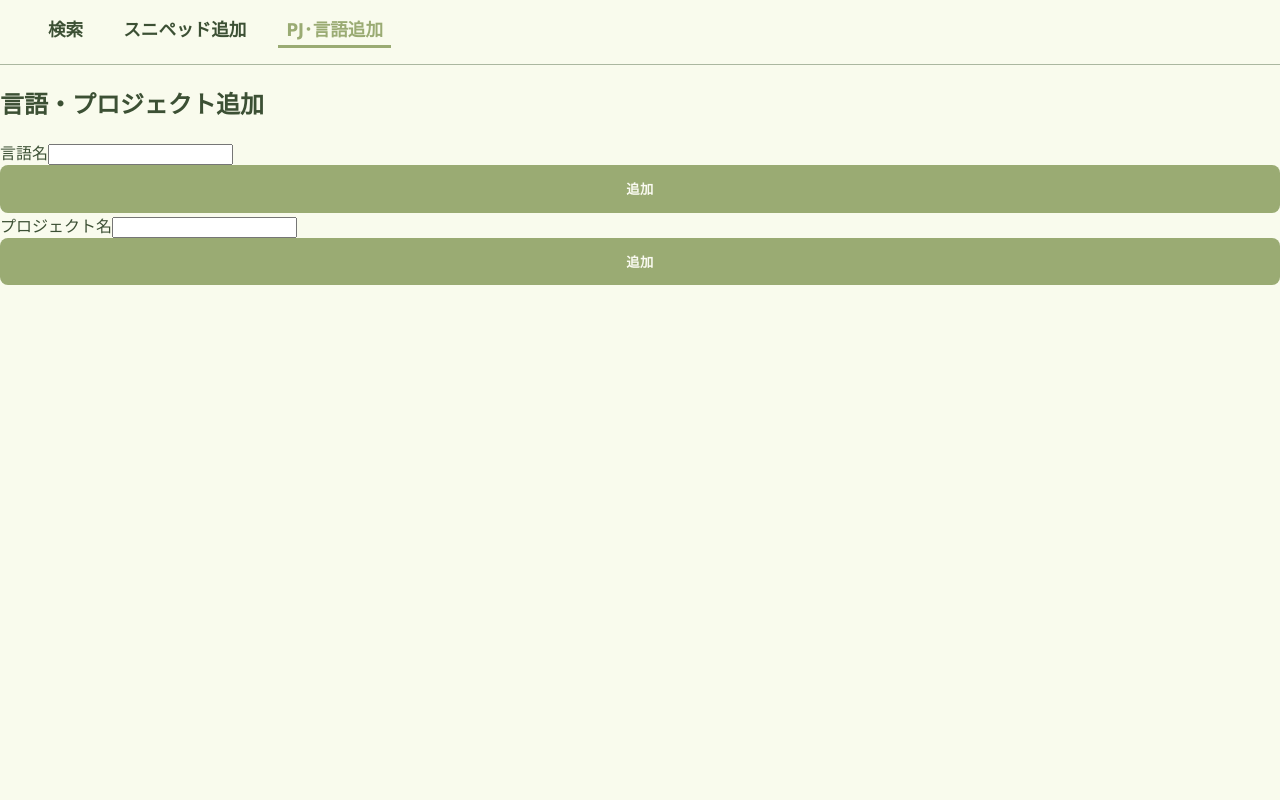
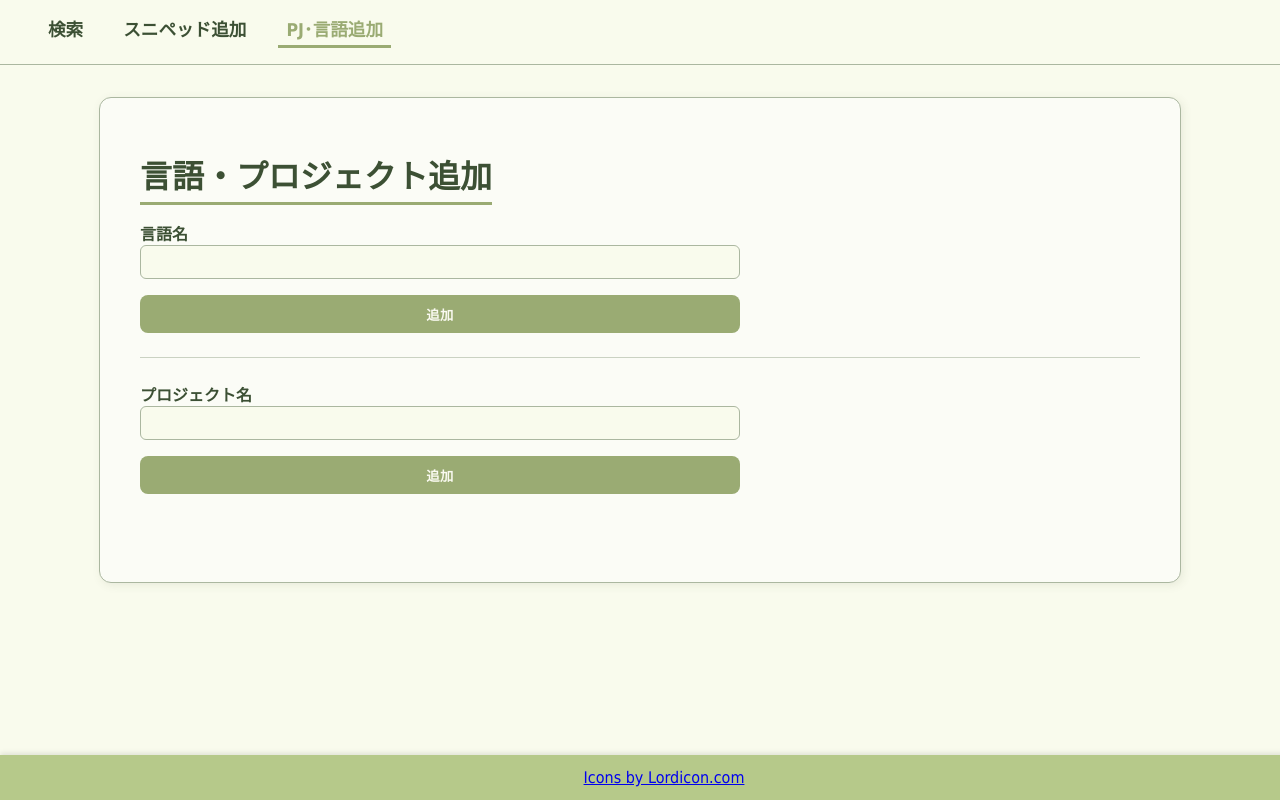
Before and after one commit to SadaieNaoya/snippets, a Vue app in the folder snippets/: page /addpjlanguages in a window 1280 px wide. Built offline with nearby package versions, Linux system fonts and the light colour scheme.

Commit message:
CSS全て　仮完成

```diff
--- a/snippets/src/assets/common.css
+++ b/snippets/src/assets/common.css
@@ -29,6 +29,8 @@ body {
     border: 1px solid var(--color-border);
     background-color: #fbfcf6;
     box-shadow: 2px 2px 10px rgba(80, 90, 60, 0.1);
+    padding-bottom: 4rem;/* フッターの高さ分確保 */
+
 }
 
 /* ボタン共通 */
@@ -60,6 +62,7 @@ button:hover {
     margin-bottom: 0.4rem;
     display: inline-block;
 }
+
 /*フッダー共通*/
 .footer {
     position: fixed;
@@ -67,9 +70,29 @@ button:hover {
     left: 0;
     width: 100%;
     background-color: var(--color-primary-sub);
-  color: white; /* 見やすくする場合 */
+    color: white;
+    /* 見やすくする場合 */
     padding: 0.8rem 1.5rem;
     text-align: center;
-  box-shadow: 0 -2px 5px rgba(0,0,0,0.1); /* 軽い影で浮き上がり */
-  z-index: 1000; /* 他の要素より前面に */
+    box-shadow: 0 -2px 5px rgba(0, 0, 0, 0.1);
+    /* 軽い影で浮き上がり */
+    z-index: 1000;
+    /* 他の要素より前面に */
 }
+
+/*ページタイトル*/
+.page-title {
+    margin-bottom: 1rem;
+    padding-bottom: 0.3rem;
+    border-bottom: 3px solid var(--color-primary);
+    width: fit-content;
+    /* 線の長さをテキスト幅に */
+}
+
+/*ローディング関係*/
+.loading {
+    display: flex;
+    justify-content: center;
+    align-items: center;
+    padding: 1rem;
+}
--- a/snippets/src/components/languages/AddLanguageForm.vue
+++ b/snippets/src/components/languages/AddLanguageForm.vue
@@ -1,6 +1,9 @@
 <template>
-  <form @submit.prevent="submit">
-    <label>言語名<input v-model="languageName" required maxlength="50" /></label>
+  <form class="add-form" @submit.prevent="submit">
+    <label>
+      言語名
+      <input v-model="languageName" required maxlength="50" />
+    </label>
     <button type="submit">追加</button>
   </form>
 </template>
@@ -20,3 +23,46 @@ export default {
   }
 };
 </script>
+
+<style scoped>
+.add-form {
+  margin-bottom: 1.5rem;
+  max-width: 600px;
+}
+
+.add-form label {
+  display: flex;
+  flex-direction: column;
+  font-weight: bold;
+  color: var(--color-text);
+  margin-bottom: 0.5rem;
+}
+
+.add-form input {
+  width: 100%;
+  padding: 0.4rem 0.75rem;
+  border: 1px solid var(--color-border);
+  border-radius: 6px;
+  background-color: var(--color-bg);
+  color: var(--color-text);
+  font-size: 1rem;
+  font-family: inherit;
+  box-sizing: border-box;
+}
+
+.add-form button {
+  margin-top: 0.5rem;
+  background-color: var(--color-primary);
+  color: #fafaf1;
+  font-weight: 600;
+  padding: 0.6rem 1.5rem;
+  border: none;
+  border-radius: 8px;
+  cursor: pointer;
+  transition: background-color 0.3s ease;
+}
+
+.add-form button:hover {
+  background-color: var(--color-primary-hover);
+}
+</style>
--- a/snippets/src/components/projects/AddProjectForm.vue
+++ b/snippets/src/components/projects/AddProjectForm.vue
@@ -1,6 +1,9 @@
 <template>
-  <form @submit.prevent="submit">
-    <label>プロジェクト名<input v-model="projectName" required maxlength="50" /></label>
+  <form class="add-form" @submit.prevent="submit">
+    <label>
+      プロジェクト名
+      <input v-model="projectName" required maxlength="50" />
+    </label>
     <button type="submit">追加</button>
   </form>
 </template>
@@ -9,14 +12,57 @@
 export default {
   data() {
     return {
-      projectName: '',  // ← ここで初期化してください
+      projectName: ''
     };
   },
   methods: {
     submit() {
-      this.$emit('add-project', this.projectName);
-      this.projectName = '';  // 送信後リセット
+      this.$emit('add-language', this.projectName);
+      this.projectName = '';
     }
   }
 };
 </script>
+
+<style scoped>
+.add-form {
+  margin-bottom: 1.5rem;
+  max-width: 600px;
+}
+
+.add-form label {
+  display: flex;
+  flex-direction: column;
+  font-weight: bold;
+  color: var(--color-text);
+  margin-bottom: 0.5rem;
+}
+
+.add-form input {
+  width: 100%;
+  padding: 0.4rem 0.75rem;
+  border: 1px solid var(--color-border);
+  border-radius: 6px;
+  background-color: var(--color-bg);
+  color: var(--color-text);
+  font-size: 1rem;
+  font-family: inherit;
+  box-sizing: border-box;
+}
+
+.add-form button {
+  margin-top: 0.5rem;
+  background-color: var(--color-primary);
+  color: #fafaf1;
+  font-weight: 600;
+  padding: 0.6rem 1.5rem;
+  border: none;
+  border-radius: 8px;
+  cursor: pointer;
+  transition: background-color 0.3s ease;
+}
+
+.add-form button:hover {
+  background-color: var(--color-primary-hover);
+}
+</style>
--- a/snippets/src/components/snippets/AddSnippetForm.vue
+++ b/snippets/src/components/snippets/AddSnippetForm.vue
@@ -1,51 +1,54 @@
 <template>
-  <form @submit.prevent="handleSubmit">
-    <div>
+    <form class="add-snippet-form" @submit.prevent="handleSubmit">
+        <div class="form-group">
             <label>タイトル（必須）</label>
             <input type="text" v-model="form.title" required maxlength="100" />
         </div>
 
-    <div>
+        <div class="form-group">
+            <label>概要</label>
+            <input type="text" v-model="form.description" />
+        </div>
+
+
+        <div class="form-group">
             <label>言語</label>
             <select v-model="form.language_id">
-        <option value="">選択してください</option>
+                <option value="">未選択</option>
                 <option v-for="lang in languages" :key="lang.language_id" :value="lang.language_id">
                     {{ lang.language_name }}
                 </option>
             </select>
         </div>
 
-    <div>
+        <div class="form-group">
             <label>プロジェクト</label>
             <select v-model="form.project_id">
-        <option value="">選択してください</option>
+                <option value="">未選択</option>
                 <option v-for="proj in projects" :key="proj.project_id" :value="proj.project_id">
                     {{ proj.project_name }}
                 </option>
             </select>
         </div>
 
-    <div>
-      <label>コード</label>
-      <textarea v-model="form.code" rows="6"></textarea>
-    </div>
-
-    <div>
-      <label>概要</label>
-      <input type="text" v-model="form.description" />
-    </div>
-
-    <div>
+        <div class="form-group">
             <label>タグ</label>
             <input type="text" v-model="form.tags" />
         </div>
 
-    <div>
+        <div class="form-group">
             <label>メモ</label>
             <input type="text" v-model="form.memo" />
         </div>
+        <div class="form-group full-width">
+            <label>コード</label>
+            <textarea v-model="form.code" rows="4"></textarea>
+        </div>
 
-    <button type="submit">追加</button>
+        <div class="form-group full-width">
+            <button type="submit" class="add-button">追加</button>
+        </div>
+
     </form>
 </template>
 
@@ -54,7 +57,7 @@ export default {
     name: 'AddSnippetForm',
     props: {
         languages: Array,
-    projects: Array
+        projects: Array,
     },
     data() {
         return {
@@ -65,14 +68,13 @@ export default {
                 code: '',
                 description: '',
                 tags: '',
-        memo: ''
-      }
+                memo: '',
+            },
         };
     },
     methods: {
         handleSubmit() {
             this.$emit('add-snippet', { ...this.form });
-      // フォームをリセットも可能
             this.form = {
                 title: '',
                 language_id: '',
@@ -80,9 +82,71 @@ export default {
                 code: '',
                 description: '',
                 tags: '',
-        memo: ''
+                memo: '',
             };
-    }
-  }
+        },
+    },
 };
 </script>
+
+<style scoped>
+.add-snippet-form {
+    display: grid;
+    grid-template-columns: 1fr 1fr;
+    /* 2列に分割 */
+    gap: 1rem 2rem;
+    /* 行と列の間隔 */
+    margin-top: 1rem;
+    max-width: 1000px;
+}
+
+/* 1列にしたい項目は span させる */
+.form-group.full-width {
+    grid-column: 1 / -1;
+    /* 両列にまたがる */
+}
+
+.form-group {
+    display: flex;
+    flex-direction: column;
+    gap: 0.25rem;
+    color: var(--color-text);
+    font-weight: bold;
+}
+
+.form-group input,
+.form-group select,
+.form-group textarea {
+    width: 100%;
+    padding: 0.4rem 0.75rem;
+    border: 1px solid var(--color-border);
+    border-radius: 6px;
+    background-color: var(--color-bg);
+    color: var(--color-text);
+    font-size: 1rem;
+    font-family: inherit;
+    box-sizing: border-box;
+    resize: vertical;
+}
+
+.form-group textarea {
+    height: 60px;
+}
+
+.add-button {
+    align-self: flex-start;
+    margin-top: 1.2rem;
+    padding: 0.8rem 2rem;
+    background-color: var(--color-primary);
+    color: #fafaf1;
+    font-weight: 600;
+    border: none;
+    border-radius: 8px;
+    cursor: pointer;
+    transition: background-color 0.3s ease;
+}
+
+.add-button:hover {
+    background-color: var(--color-primary-hover);
+}
+</style>
--- a/snippets/src/views/AddPjLanguages.vue
+++ b/snippets/src/views/AddPjLanguages.vue
@@ -1,8 +1,15 @@
 <template>
   <div>
-    <h2>言語・プロジェクト追加</h2>
-    <AddLanguageForm @add-language="handleAddLanguage" />
-    <AddProjectForm @add-project="handleAddProject" />
+    <div class="container">
+
+      <h1 class="page-title">言語・プロジェクト追加</h1>
+      <AddLanguageForm @add-language="handleAddLanguage" />
+      <hr class="divider" />
+      <AddProjectForm @add-project="handleAddProject" />
+    </div>
+    <footer class="footer">
+      <a href="https://lordicon.com/">Icons by Lordicon.com</a>
+    </footer>
   </div>
 </template>
 
@@ -36,3 +43,23 @@ export default {
   }
 };
 </script>
+<style scoped>
+.divider {
+  border: none;
+  border-top: 1px solid var(--color-border);
+  margin: 1.5rem 0;
+  /* 前後の余白 */
+  width: 100%;
+  opacity: 0.6;
+}
+
+.forms-wrapper {
+  display: flex;
+  flex-direction: column;
+  /* 縦に並べる */
+  align-items: center;
+  /* 横方向に中央寄せ */
+  gap: 2rem;
+  /* フォーム間に余白 */
+}
+</style>
--- a/snippets/src/views/AddSnippet.vue
+++ b/snippets/src/views/AddSnippet.vue
@@ -1,7 +1,12 @@
 <template>
   <div>
-    <h2>スニペッド追加</h2>
-    <AddSnippetForm :languages="languages" :projects="projects" @add-snippet="handleAddSnippet" />
+    <div class="container">
+      <h1 class="page-title">スニペッド追加</h1>
+      <AddSnippetForm :languages="languages" :projects="projects" @add-snippet="handleAddSnippet" />
+    </div>
+    <footer class="footer">
+      <a href="https://lordicon.com/">Icons by Lordicon.com</a>
+    </footer>
   </div>
 </template>
 
--- a/snippets/src/views/Index.vue
+++ b/snippets/src/views/Index.vue
@@ -309,18 +309,4 @@ pre.code-content {
 }
 
 
-.page-title {
-  margin-bottom: 1rem;
-  padding-bottom: 0.3rem;
-  border-bottom: 3px solid var(--color-primary);
-  width: fit-content;
-  /* 線の長さをテキスト幅に */
-}
-
-.loading {
-  display: flex;
-  justify-content: center;
-  align-items: center;
-  padding: 1rem;
-}
 </style>
```
Lines whose indentation alone changed are shown as unchanged.
